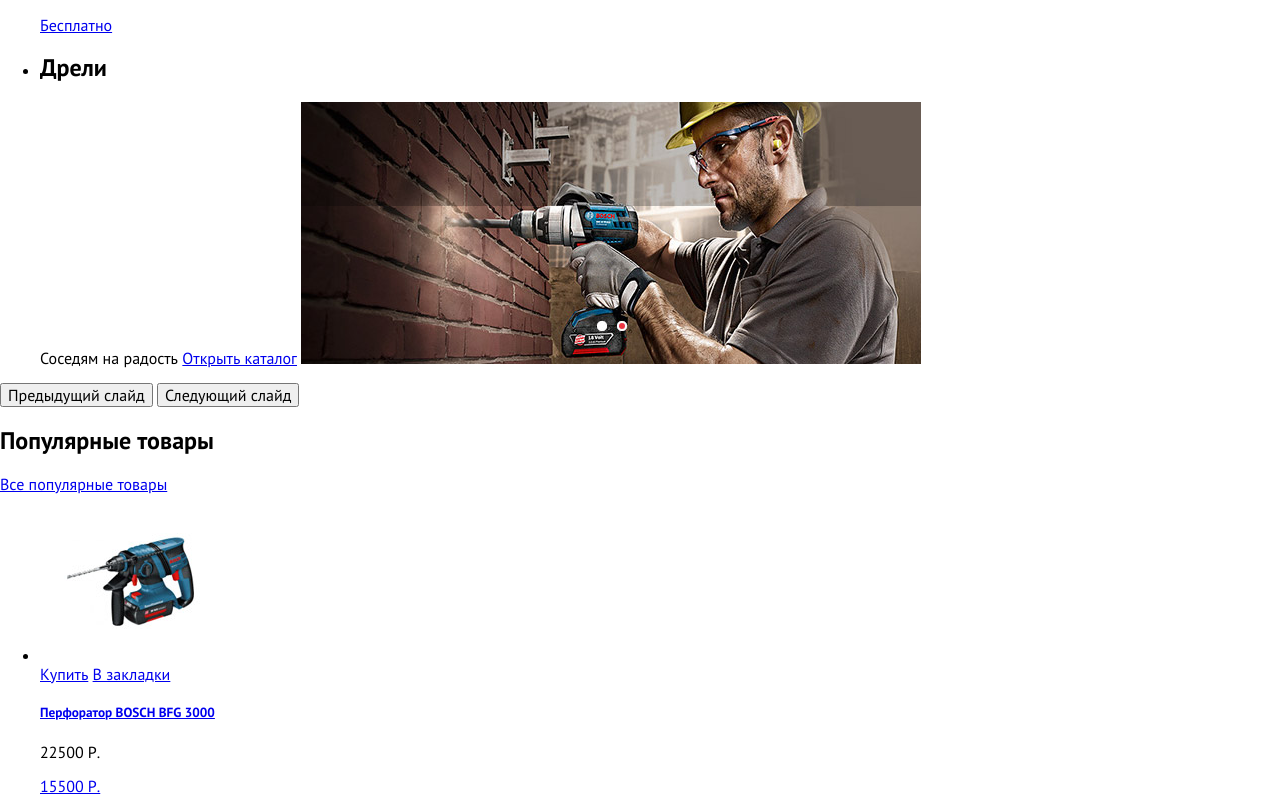
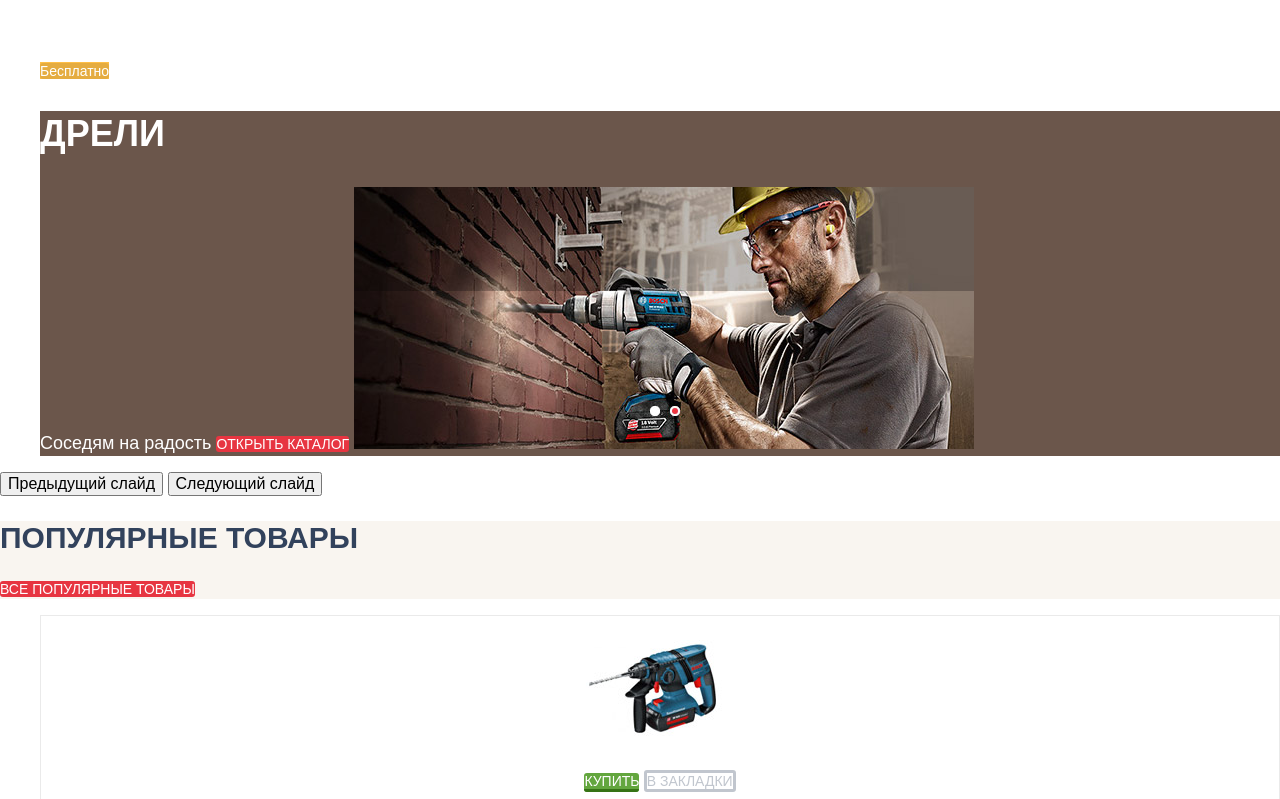
Before and after one commit to sergey-mazeev/Technomart, a plain HTML site: page index.html in a window 1280 px wide. Shown: the part 772-1571 px from the top of the page. Drawn offline with Linux system fonts and the light colour scheme; a web font is replaced by a local one.

Commit message:
Продолжение базовой стилизации css

```diff
--- a/css/styles.css
+++ b/css/styles.css
@@ -1,3 +1,5 @@
+/*Общие стили*/
+
 body {
     font-family: 'PT Sans', Arial, sans-serif;
     color: #000000;
@@ -8,6 +10,66 @@ img {
     max-width: 100%;
     height: auto;
 }
+
+.visually-hidden {
+    display: none;
+}
+
+/*Кнопки*/
+
+.btn {
+    font-family: Cuprum, Arial, sans-serif;
+    font-size: 14px;
+    border-radius: 3px;
+    text-transform: uppercase;
+    text-align: center;
+    text-decoration: none;
+    border: 0;
+}
+
+.btn--red {
+    background-color: #e73541;
+    color: #ffffff;
+}
+
+.btn--red:hover {
+    background-color: #ca2c37;
+}
+
+.btn--red:active {
+    background-color: #ba2732;
+}
+
+.btn--green {
+    background-color: #63a63e;
+    color: #ffffff;
+    border-bottom: 3px solid #367315;
+}
+
+.btn--green:hover {
+    background-color: #5fbb2d;
+}
+
+.btn--green:active {
+    background-color: #518534;
+}
+
+.btn--bordered {
+    background-color: #ffffff;
+    border: 3px solid #63a63e;
+    color: #32425c;
+}
+
+.btn--bordered:hover {
+    border-color: #32425c;
+}
+
+.btn--bordered {
+    color: #c1c6ce;
+    border-color: #c1c6ce;
+}
+
+/*header*/
 
 .header {
     font-family: Cuprum, Arial, sans-serif;
@@ -161,3 +223,169 @@ img {
     background-color: #1d2739;
     border-bottom-color: #1d2739;
 }
+
+/*main-sections*/
+
+.main-sections {
+    font-family: Cuprum, Arial, sans-serif;
+}
+
+.main-sections-list {
+    list-style: none;
+}
+
+.main-sections-item a {
+    text-decoration: none;
+    color: #ffffff;
+    background-color: #ffbf47;
+}
+
+.main-sections-item h3 {
+    font-weight: 700;
+    font-size: 24px;
+    line-height: 1.25;
+}
+
+.main-sections-item span {
+    font-size: 14px;
+    line-height: 1.3;
+    background-color: rgba(0, 0, 0, .1);
+    text-align: center;
+    border-radius: 3px;
+}
+
+/*main-slider*/
+
+.main-slider {
+    color: #ffffff;
+    font-family: Cuprum, Arial, sans-serif;
+}
+
+.main-slider-list {
+    list-style: none;
+}
+
+.main-slider-slide {
+    background-color: #6b564b;
+}
+
+.main-slider-slide h2 {
+    font-size: 36px;
+    text-transform: uppercase;
+}
+
+.main-slider-slide h2 {
+    font-size: 36px;
+    text-transform: uppercase;
+}
+
+.main-slider-slide {
+    font-size: 18px;
+    line-height: 1.3;
+}
+
+/*main-section*/
+
+.main-section header {
+    font-family: Cuprum, Arial, sans-serif;
+    background-color: #f9f5f0;
+}
+
+.main-section header h2 {
+    color: #32425c;
+    text-transform: uppercase;
+    font-size: 30px;
+}
+
+/*product item*/
+
+.products-list {
+    list-style: none;
+}
+
+.item {
+    font-family: 'PT Sans', Arial, sans-serif;
+    text-align: center;
+    border: 1px solid #eaeaea;
+}
+
+.item a {
+    text-decoration: none;
+}
+
+.item-name {
+    color: #000000;
+    font-weight: 700;
+    font-size: 18px;
+}
+
+.item-price--old {
+    font-size: 17px;
+    color: #a9a9a9;
+    font-weight: 700;
+    text-decoration: line-through;
+}
+
+.item-price--current {
+    background-color: #ee3643;
+    color: #ffffff;
+    font-weight: 700;
+    font-size: 17px;
+    border-radius: 3px;
+    text-align: center;
+}
+
+/*producers-list*/
+
+.producers-list {
+    list-style: none;
+}
+
+.producers-list-item {
+    border: 1px solid #eaeaea;
+}
+
+/*services*/
+
+.services {
+    font-family: Cuprum, Arial, sans-serif;
+    background-color: #f5f8fa;
+    color: #000000;
+}
+
+.services h2 {
+    font-size: 30px;
+    text-transform: uppercase;
+}
+
+.services p {
+    font-size: 13px;
+    line-height: 1.84;
+}
+
+.services .tabs-titles {
+    list-style: none;
+}
+
+.services .tabs-titles button {
+    background-color: #32425c;
+    color: #ffffff;
+    font-size: 21px;
+    font-weight: 700;
+}
+
+.services .tabs-titles button:hover {
+    background-color: #293449;
+}
+
+.services .tabs-titles button.active,
+.services .tabs-titles button.active:hover {
+    background-color: #ffffff;
+    color: #32425c;
+}
+
+.services .tabs-contents h3 {
+    font-size: 36px;
+    color: #32425c;
+    text-transform: uppercase;
+}
--- a/index.html
+++ b/index.html
@@ -107,8 +107,8 @@
         <li class="products-list-item item">
           <img src="img/item-1.jpg" alt="Перфоратор" title="Перфоратор">
           <div class="item-buttons">
-            <a href="#">Купить</a>
-            <a href="#">В закладки</a>
+            <a href="#" class="btn btn--green">Купить</a>
+            <a href="#" class="btn btn--bordered">В закладки</a>
           </div>
           <a href="#">
             <h5 class="item-name">Перфоратор BOSCH BFG 3000</h5>
```
